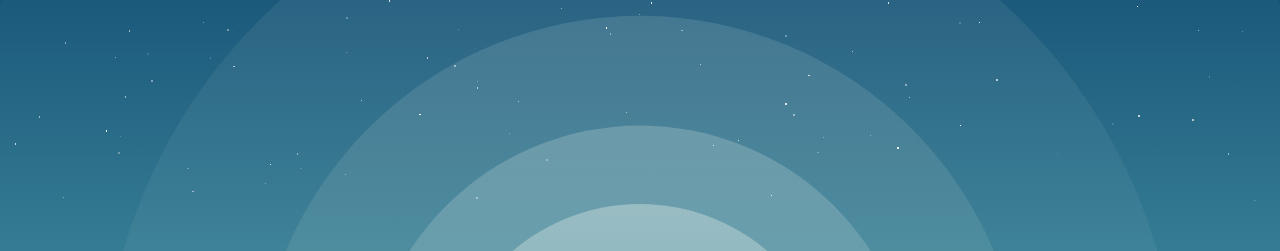
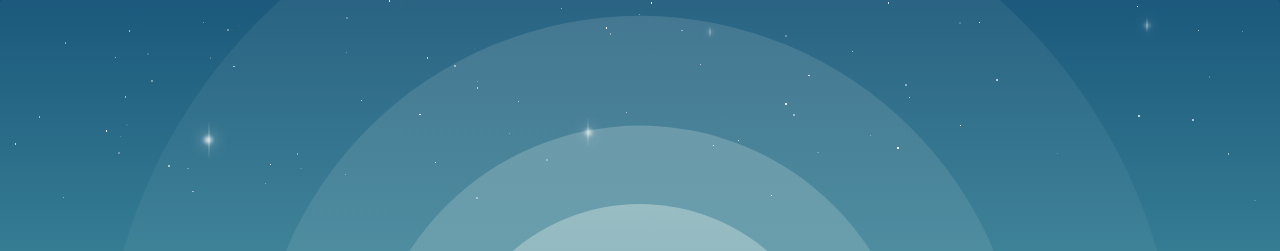
Before and after one commit to chase-manning/dusk-runner, a React (Create React App) app: page / in a window 1280 px wide. Shown: the top 251 px of the page. Built offline with nearby package versions, Linux system fonts and the light colour scheme.

Commit message:
:rocket: Add Large Stars to Sky

```diff
--- a/src/components/Stars.tsx
+++ b/src/components/Stars.tsx
@@ -1,5 +1,6 @@
 import React from "react";
 import styled from "styled-components";
+import StarLarge, { StarLargeType } from "./StarLarge";
 import StarSmall, { StarSmallType } from "./StarSmall";
 
 const StyledStars = styled.div`
@@ -12,8 +13,9 @@ const StyledStars = styled.div`
 
 const Stars = () => {
   const smallStarsCount = 80;
+  const largeStarsCount = 4;
+
   let smallStars: StarSmallType[] = [];
-
   for (let index = 0; index < smallStarsCount; index++) {
     smallStars.push({
       top: Math.random() * 100 + "%",
@@ -23,10 +25,22 @@ const Stars = () => {
     });
   }
 
+  let largeStars: StarLargeType[] = [];
+  for (let index = 0; index < largeStarsCount; index++) {
+    largeStars.push({
+      top: Math.random() * 100 + "%",
+      left: Math.random() * 100 + "%",
+      diameter: Math.random() * 5 + 2,
+    });
+  }
+
   return (
     <StyledStars>
       {smallStars.map((smallStar: StarSmallType) => (
         <StarSmall star={smallStar} />
+      ))}
+      {largeStars.map((largeStar: StarLargeType) => (
+        <StarLarge star={largeStar} />
       ))}
     </StyledStars>
   );
```
